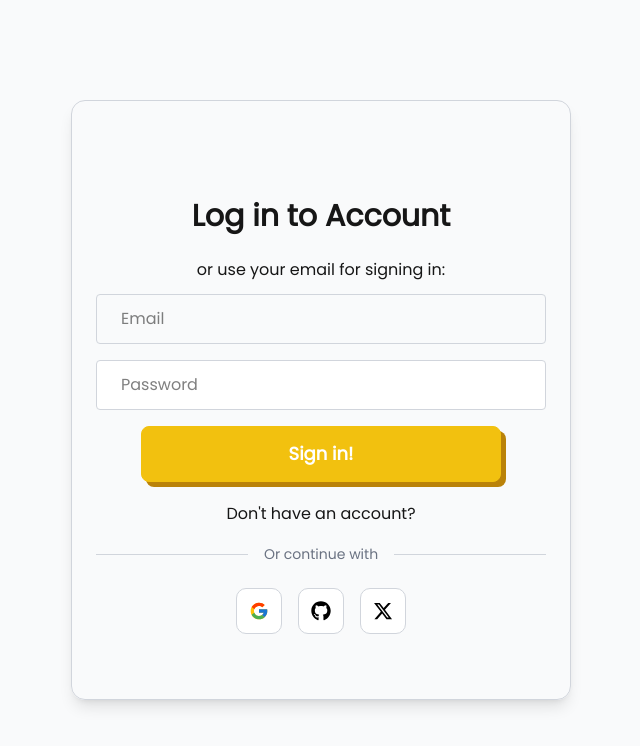
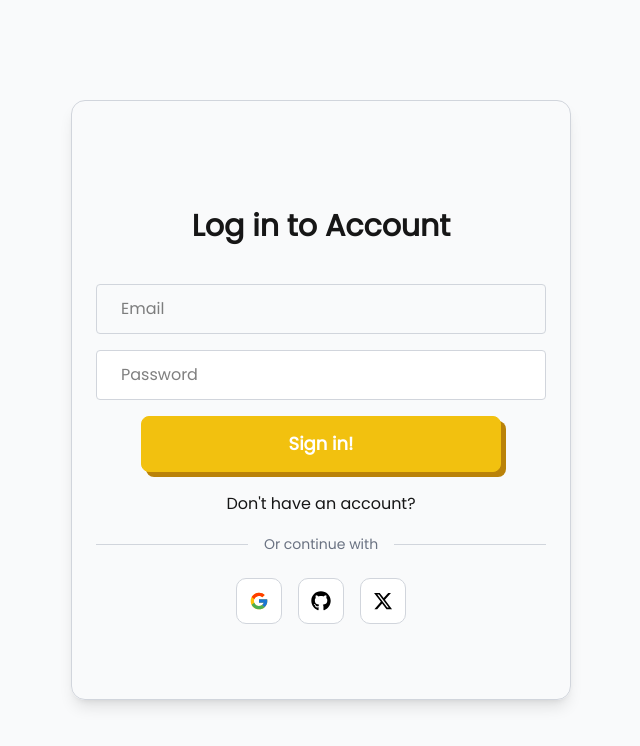
Before and after one commit to RazzkaRusmantoro/CitelyAI, a Next.js app: page /login in a window 1280 px wide. Shown: the top 746 px of the page, without its empty margins (319-959 px from the left). Built offline with nearby package versions, Linux system fonts and the light colour scheme.

Commit message:
Removed span element

```diff
--- a/app/(routes)/login/page.tsx
+++ b/app/(routes)/login/page.tsx
@@ -20,11 +20,10 @@ export default function Login() {
             <div className="w-125 h-150 flex items-center justify-center mx-auto rounded-xl border border-gray-300 shadow-lg">
 
                 <div className="w-full max-w-lg text-[#161616] flex flex-col items-center justify-start p-6 relative z-10">
-                    <h1 className="text-3xl md:text-3xl font-bold mb-4 mt-6 md:mt-10 text-center">
+                    <h1 className="text-3xl md:text-3xl font-bold mb-10 mt-6 md:mt-10 text-center">
                       Log in to Account
                     </h1>
 
-                  <span className="mb-3 mt-2 text-sm md:text-base text-center">or use your email for signing in:</span>
 
                   {/* Form Inputs */}
                   <form className="w-full md:w-[100%] flex flex-col gap-4" autoComplete="off">
```
